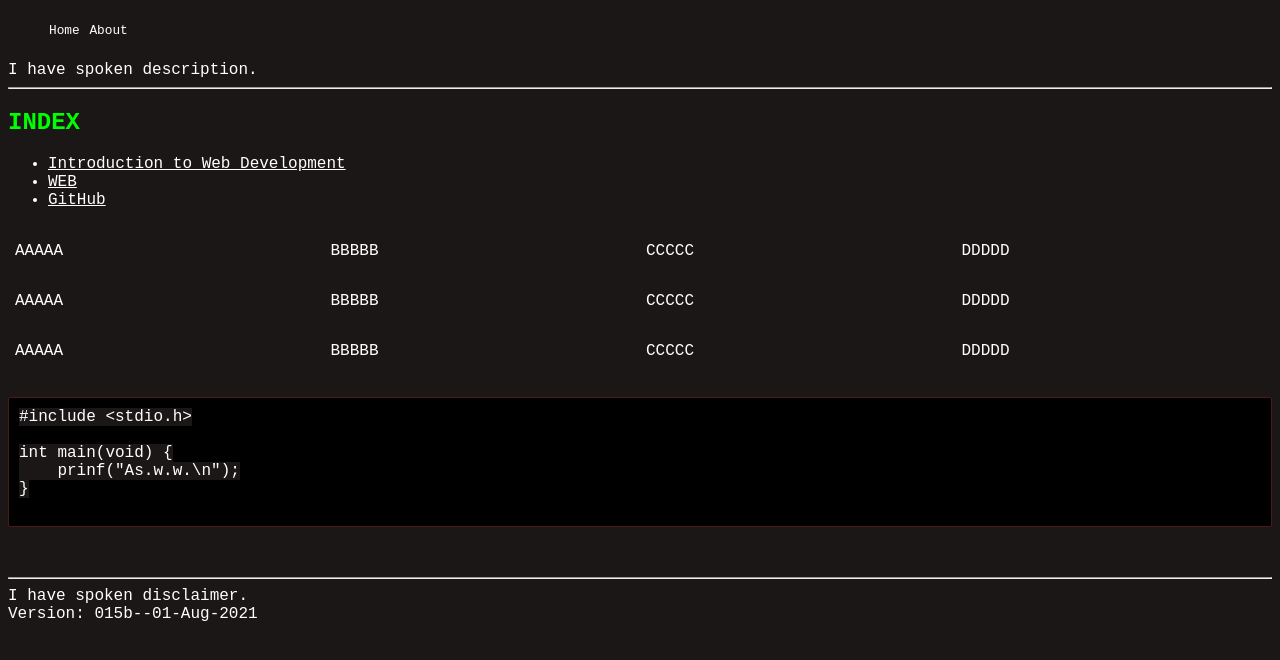
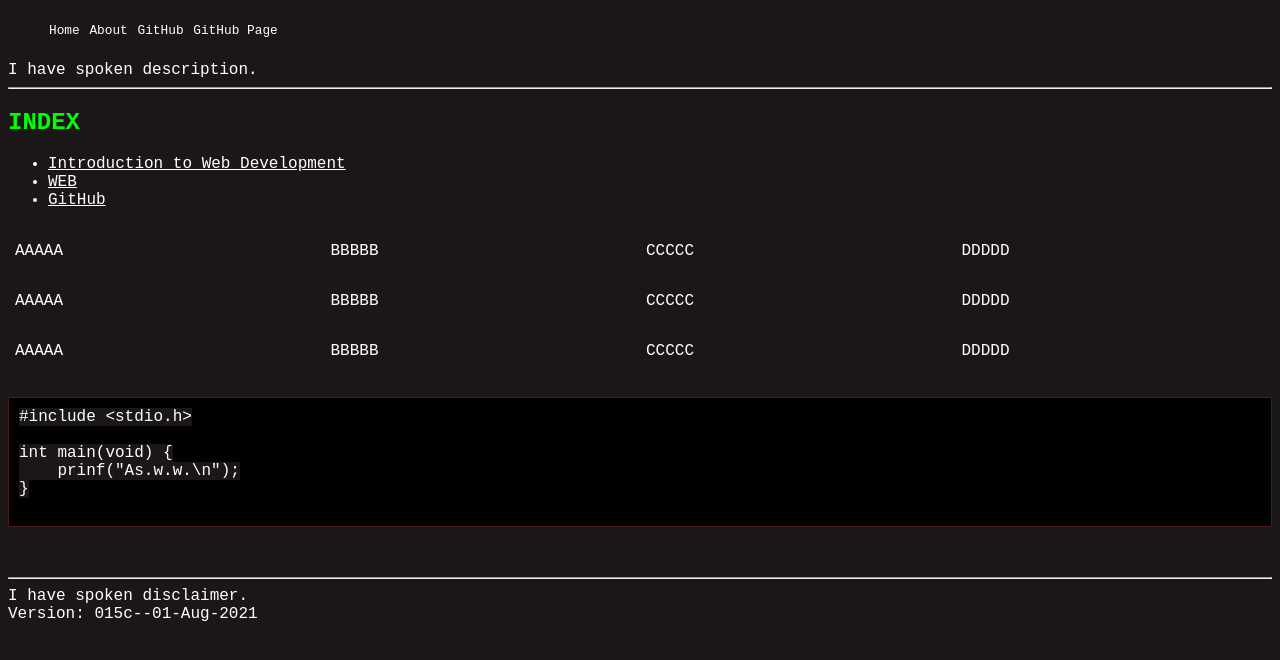
Before and after one commit to webjekyll/coba, a Jekyll site: the page built from index.md, in a window 1280 px wide. Shown: the top 660 px of the page. Built offline with Jekyll 4.4.1, drawn with Linux system fonts in a browser that asks for light colours; our own code applies the rules of GitHub Pages for plain Markdown files.

Commit message:
modified:   _config.yml

```diff
--- a/_config.yml
+++ b/_config.yml
@@ -1,4 +1,4 @@
-version:  "015b--01-Aug-2021"
+version:  "015c--01-Aug-2021"
 lang:     "en-US"
 description:
    I have spoken description.
@@ -9,6 +9,10 @@ navbarlinks:
   link:   "/"
 - navbar: "About"
   link:   "/about.html"
+- navbar: "GitHub"
+  link:   "https://github.com/webjekyll/coba/"
+- navbar: "GitHub Page"
+  link:   "https://webjekyll.github.io/coba/"
 plugins:
 defaults:
 - scope:
```
